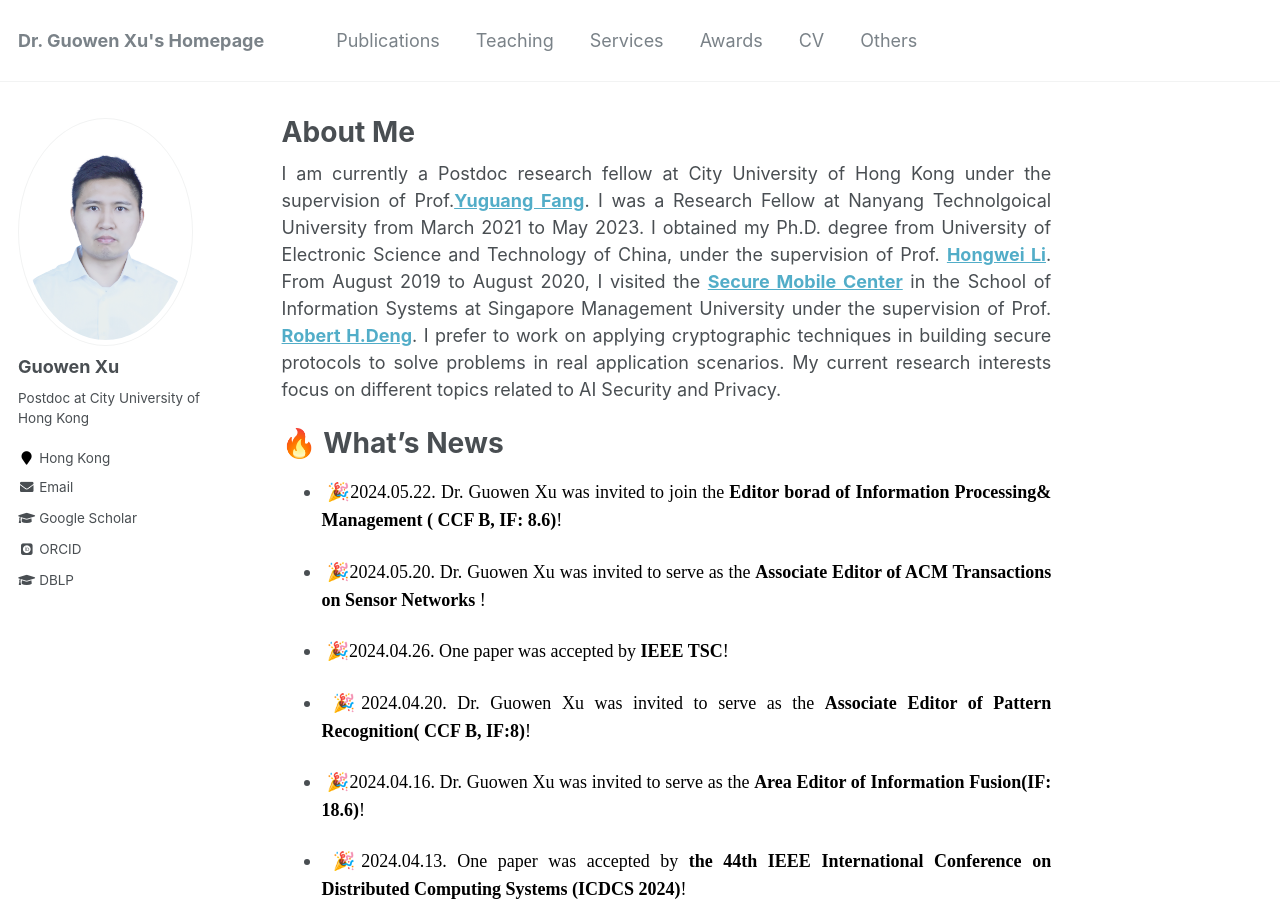
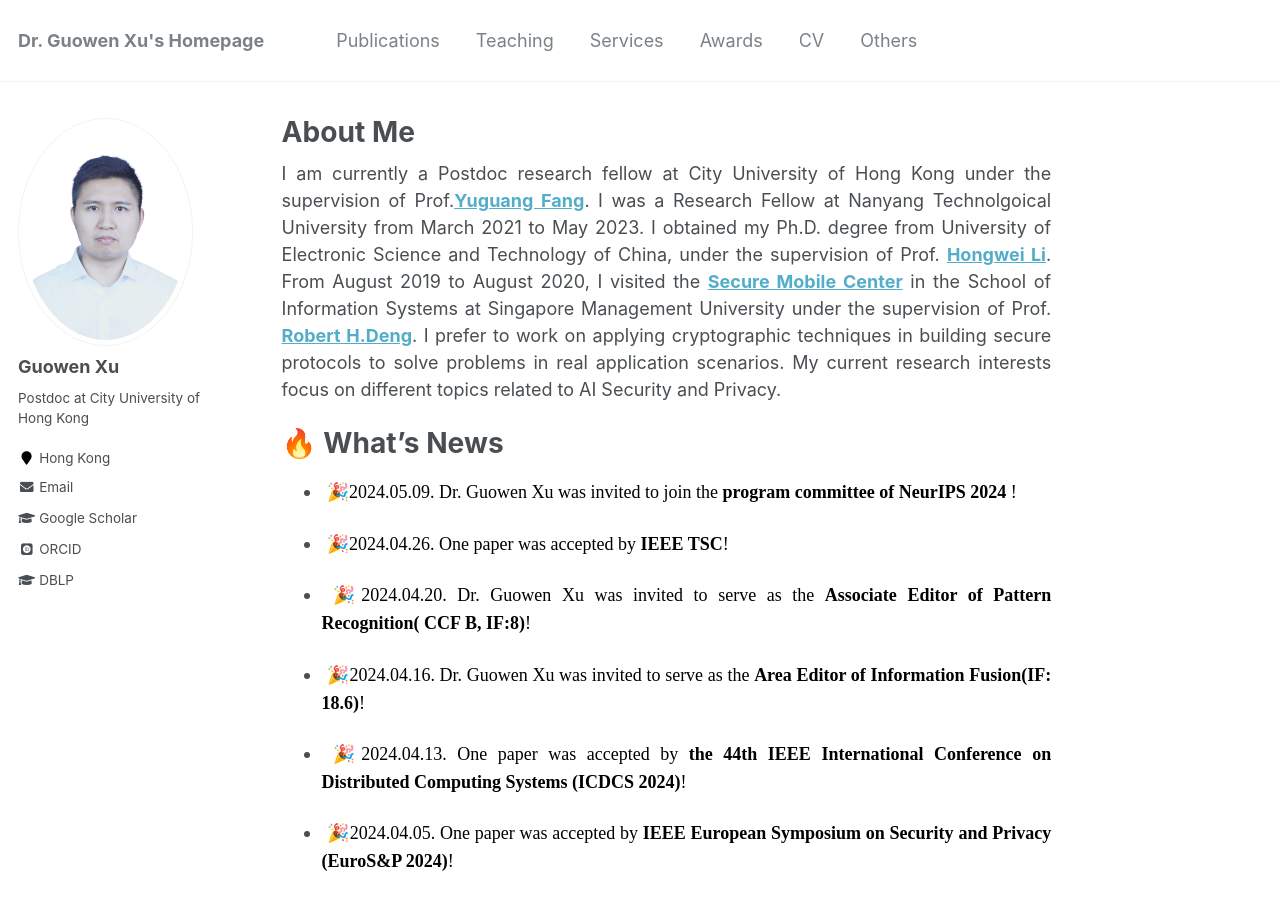
Before and after one commit to Guowen-xu/guowen-xu.github.io, a Jekyll site: the page built from _pages/about.md, in a window 1280 px wide and 900 px high. Built offline with Jekyll 4.4.1, drawn with Linux system fonts in a browser that asks for light colours; some web fonts are replaced.

Commit message:
Update about.md

```diff
--- a/_pages/about.md
+++ b/_pages/about.md
@@ -15,8 +15,7 @@ redirect_from:
 
   🔥 What's News
 ======
--   <p align="justify">&nbsp;🎉<font face="Times New Roman" color=black size=4>2024.05.22.  Dr. Guowen Xu was invited to join the <b>Editor borad of Information Processing& Management ( CCF B, IF: 8.6)</b>!</font></p>
--    <p align="justify">&nbsp;🎉<font face="Times New Roman" color=black size=4>2024.05.20.  Dr. Guowen Xu was invited to serve as the <b>Associate Editor of  ACM Transactions on Sensor Networks </b>!</font></p>
+-    <p align="justify">&nbsp;🎉<font face="Times New Roman" color=black size=4>2024.05.09.  Dr. Guowen Xu was invited to join the <b>program committee of NeurIPS 2024 </b>!</font></p>
 -    <p align="justify">&nbsp;🎉<font face="Times New Roman" color=black size=4>2024.04.26.  One paper was accepted by <b>IEEE TSC</b>!</font></p>
 -  <p align="justify">&nbsp;🎉<font face="Times New Roman" color=black size=4>2024.04.20.  Dr. Guowen Xu was invited to serve as the <b>Associate Editor of  Pattern Recognition( CCF B, IF:8)</b>!</font></p>
 -    <p align="justify">&nbsp;🎉<font face="Times New Roman" color=black size=4>2024.04.16.  Dr. Guowen Xu was invited to serve as the <b> Area Editor of Information Fusion(IF: 18.6)</b>!</font></p>
```
